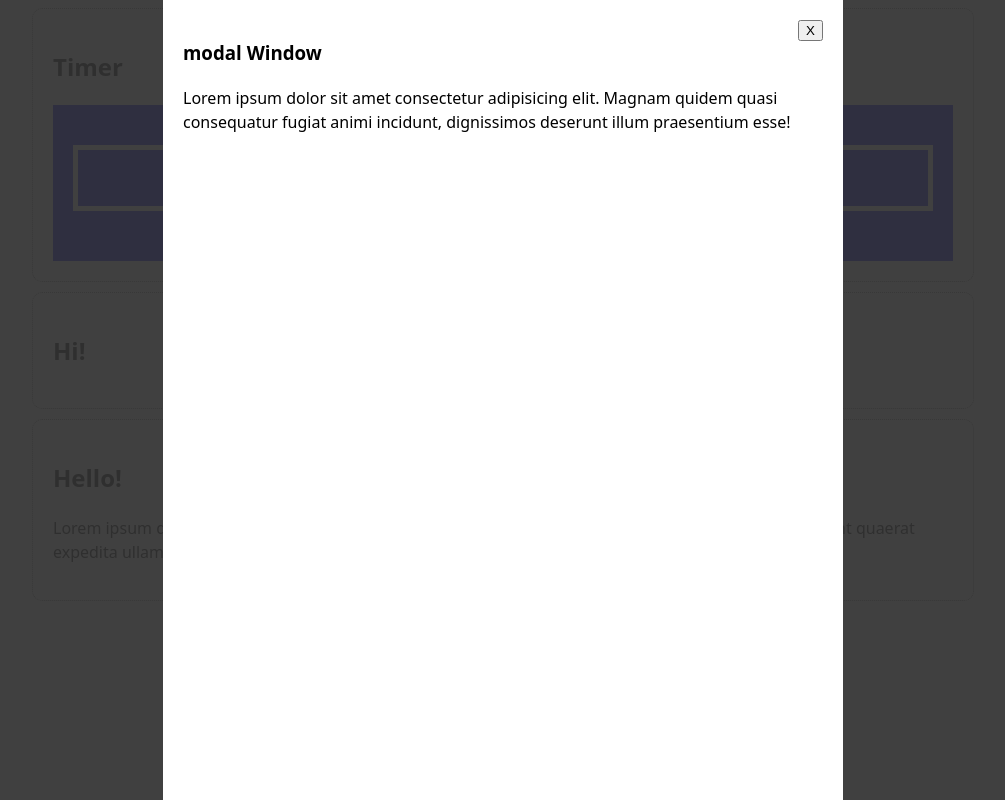
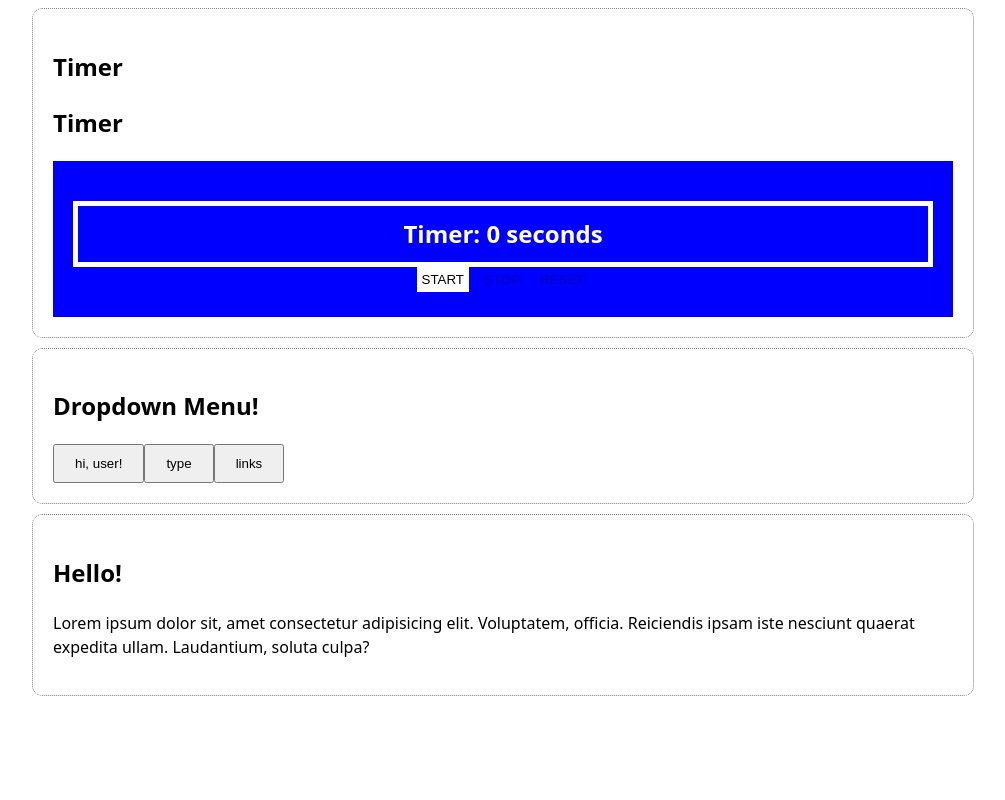
Before and after one commit to shapel3/react-app-05-12-2025-main-main, a React (Vite) app: page / in a window 1280 px wide. Shown: the whole page, without its empty margins (137-1142 px from the left). Built offline with nearby package versions, Linux system fonts and the light colour scheme.

Commit message:
prop children practice

```diff
--- a/src/App.jsx
+++ b/src/App.jsx
@@ -1,32 +1,38 @@
-import {useState, useEffect} from 'react' ;
 import Wrapper from "./components/Wrapper/Wrapper";
 import Timer from './components/Timer/Timer'
-import ModalWindow from "./components/ModalWindow/ModalWindow";
-
+import DropdownMenu from "./components/DropdownMenu/DropdownMenu";
+import Tooltip from "./components/Tooltip/Tooltip";
 
 function App() {
-  const [isOpenModal, setIsOpenModal] = useState(false);
-  useEffect(() => {
-    const idTimeOut = setTimeout(()=>{
-      setIsOpenModal(true)
-    },2000);
-    return () => {
-      clearTimeout(idTimeOut)
-    };
-  }, []);
-  const closeModal = ()=>(setIsOpenModal(false))
+
   return (
     <>
-    {isOpenModal &&  <ModalWindow closeModal={closeModal}>
-      <h3>modal Window</h3>
-      <p>Lorem ipsum dolor sit amet consectetur adipisicing elit. Magnam quidem quasi consequatur fugiat animi incidunt, dignissimos deserunt illum praesentium esse!</p>
-    </ModalWindow>}
-    <Wrapper>
+    <Wrapper >
+      <Tooltip textTooltip='this is a times, click START to start times'>
+        <h2>Timer</h2>
+      </Tooltip>
       <h2>Timer</h2>
       <Timer />
     </Wrapper>
      <Wrapper>
-      <h2>Hi!</h2>
+      <Tooltip textToottip='click button and select'>
+        <h2>Dropdown Menu!</h2>
+      </Tooltip>
+
+      <DropdownMenu text='hi, user!'>
+        <button>account</button>
+        <button>logout</button>
+      </DropdownMenu>
+      <DropdownMenu text='type' widthList={500}>
+        <p>Lorem, ipsum dolor.</p>
+        <p>Animi, nemo veritatis.</p>
+        <p>Sequi, at soluta.</p>
+      </DropdownMenu>
+      <DropdownMenu text='links'>
+        <a href="">lorem 1</a>
+        <a href="">lorem 2</a>
+        <a href="">lorem 3</a>
+      </DropdownMenu>
      </Wrapper>
       <Wrapper>
       <h2>Hello!</h2>
--- /dev/null
+++ b/src/components/DropdownMenu/DropdownMenu.jsx
@@ -0,0 +1,29 @@
+import { useState} from 'react';
+import PropTypes from 'prop-types';
+import styles from './DropdownMenu.module.scss'
+
+
+
+const DropdownMenu = (props) => {
+    const {children, text, widthList=100} = props;
+    console.log(widthList);
+
+    const [isOpen, setIsOpen] = useState(false);
+    const changeIsOpen = ()=>{ setIsOpen(!isOpen)}
+    return (
+        <div className={styles.parent}>
+            <button onClick={changeIsOpen}>{text}</button>
+            {isOpen && <div style={{width:widthList + 'px'  }} className={styles.list}>{children}</div>}
+        </div>
+    );
+};
+
+
+DropdownMenu.propTypes = {
+   children: PropTypes.any,
+   text: PropTypes.string,
+   widthList: PropTypes.number,
+};
+
+
+export default DropdownMenu;
--- /dev/null
+++ b/src/components/DropdownMenu/DropdownMenu.module.scss
@@ -0,0 +1,23 @@
+.parent{
+    position: relative;
+    display: inline-flex;
+    flex-direction: column;
+    button{
+       padding: 10px 20px;
+    }
+
+}
+.list{
+display: flex;
+flex-direction: column;
+position: absolute;
+left: 0;
+top: 100%;
+*{
+    width: 100%;
+    background-color: aliceblue;
+    margin: 0;
+    border: none;
+    border-bottom: 1px solid #777;
+}
+}
--- /dev/null
+++ b/src/components/Tooltip/Tooltip.jsx
@@ -0,0 +1,27 @@
+import {useState} from 'react';
+import PropTypes from 'prop-types';
+import styles from './Tooltip.module.scss'
+
+
+const Tooltip = (props) => {
+    const {children, textTooltip} = props;
+    const [isVisible, setIsVisible] = useState(false);
+    const setOnVisible =()=>{setIsVisible(true)};
+    const setOutVisible = ()=> {setIsVisible(false)};
+    return (
+        <div className={styles.mainElement}>
+            <div  onMouseEnter={setOnVisible} onMouseLeave={setOutVisible}>{children}</div>
+        {isVisible && <div className={styles.tooltip} div>{textTooltip}</div>}
+        </div>
+
+    );
+};
+
+
+Tooltip.propTypes = {
+  children: PropTypes.any,
+  textTooltip: PropTypes.string,
+};
+
+
+export default Tooltip;
--- /dev/null
+++ b/src/components/Tooltip/Tooltip.module.scss
@@ -0,0 +1,21 @@
+.mainElement{
+  position: relative;
+}
+.tooltip{
+    min-width: 200px;
+  max-width: 400px;
+  top: -5px;
+  left: 25%;
+  transform: translate(-30%, -100%);
+  padding: 5px 10px;
+  color: #ffffff;
+  background-color: #009cdc;
+  font-weight: normal;
+  font-size: 14px;
+  border-radius: 8px;
+  position: absolute;
+  z-index: 99999999;
+  box-sizing: border-box;
+ box-shadow: 0 1px 8px rgba(0, 0, 0, 0.5);
+  display:block;
+}
```
